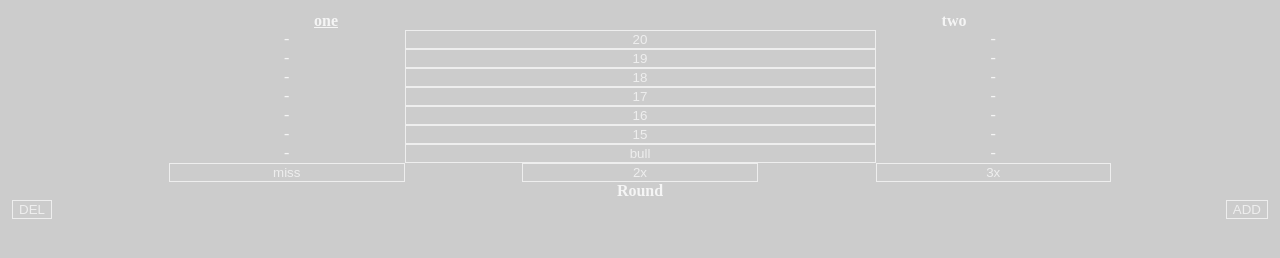
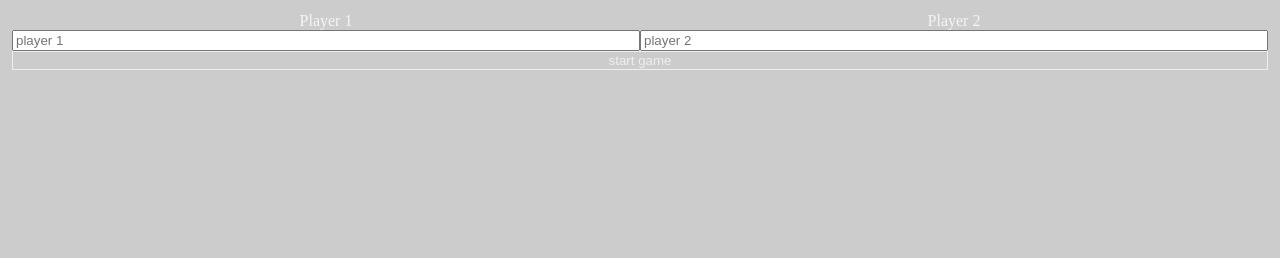
Before and after one commit to jonzielen/darts, a website built with webpack: page src/index.html in a window 1280 px wide. Built offline with nearby package versions, Linux system fonts and the light colour scheme.

Commit message:
update play

```diff
--- a/src/index.html
+++ b/src/index.html
@@ -8,7 +8,7 @@
 </head>
 <body class="padding-1-1">
 
-  <section id="intro" class="hidden">
+  <section id="intro" class="">
     <div class="intro-wrapper flex flex-column">
       <form action="#" method="post" class="flex flex-column">
         <div class="flex text-center">
@@ -28,7 +28,7 @@
     </div>
   </section>
 
-  <section id="game" class="">
+  <section id="game" class="hidden">
     <div class="game-wrapper flex flex-column text-center">
 
       <!-- names row -->
```
Also changed, not shown: public/index.html (+1 -1 lines).
